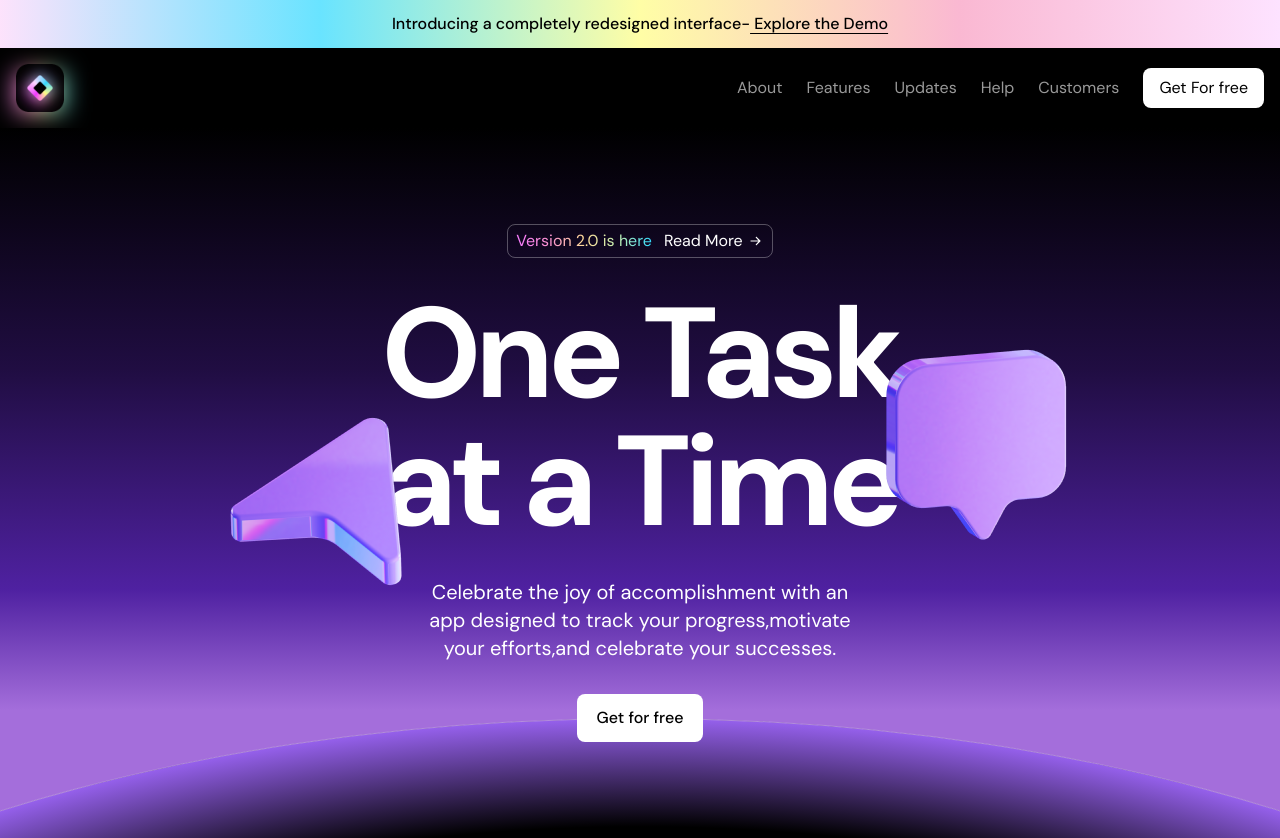
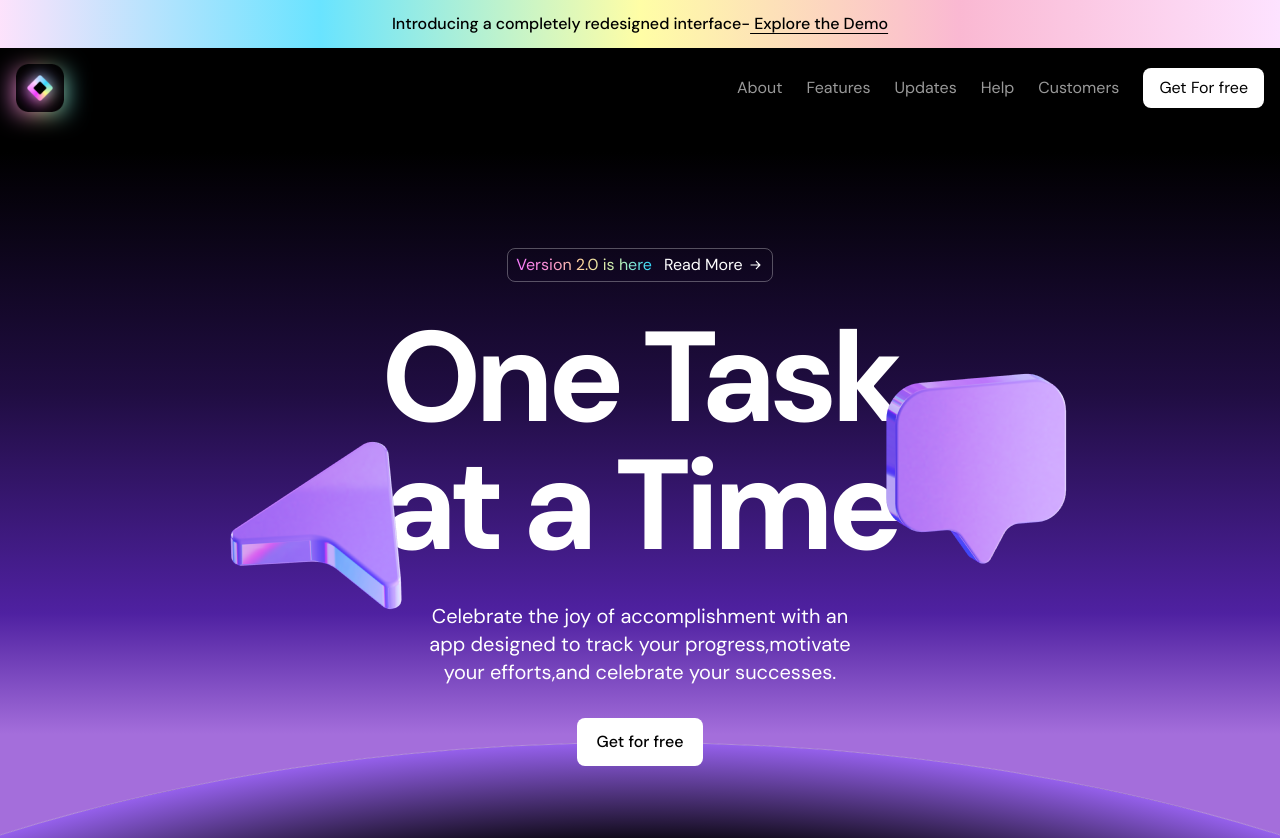
Before and after one commit to MUHMMADSALEH/dark-sass-landing-page, a Next.js app: page / in a window 1280 px wide. Shown: the top 838 px of the page. Built offline with nearby package versions, Linux system fonts and the light colour scheme.

Commit message:
fix:padding issues

```diff
--- a/src/components/Navbar.tsx
+++ b/src/components/Navbar.tsx
@@ -10,7 +10,7 @@ export const Navbar = () => {
 
 
 
-  return <div className="container bg-black " >
+  return <div className="bg-black "> <div className="container" >
     <div className="py-4 flex justify-between " >
       <div className="relative ">
         <div className="absolute w-full top-2 bottom-0 bg-[linear-gradient(to_right,#F87BFF,#FB92CF,#FFDD9B,#C2F0B1,#2FD8FE)] blur-md"></div>
@@ -29,4 +29,5 @@ export const Navbar = () => {
       </nav>
     </div>
   </div>;
+  </div>
 };
```
